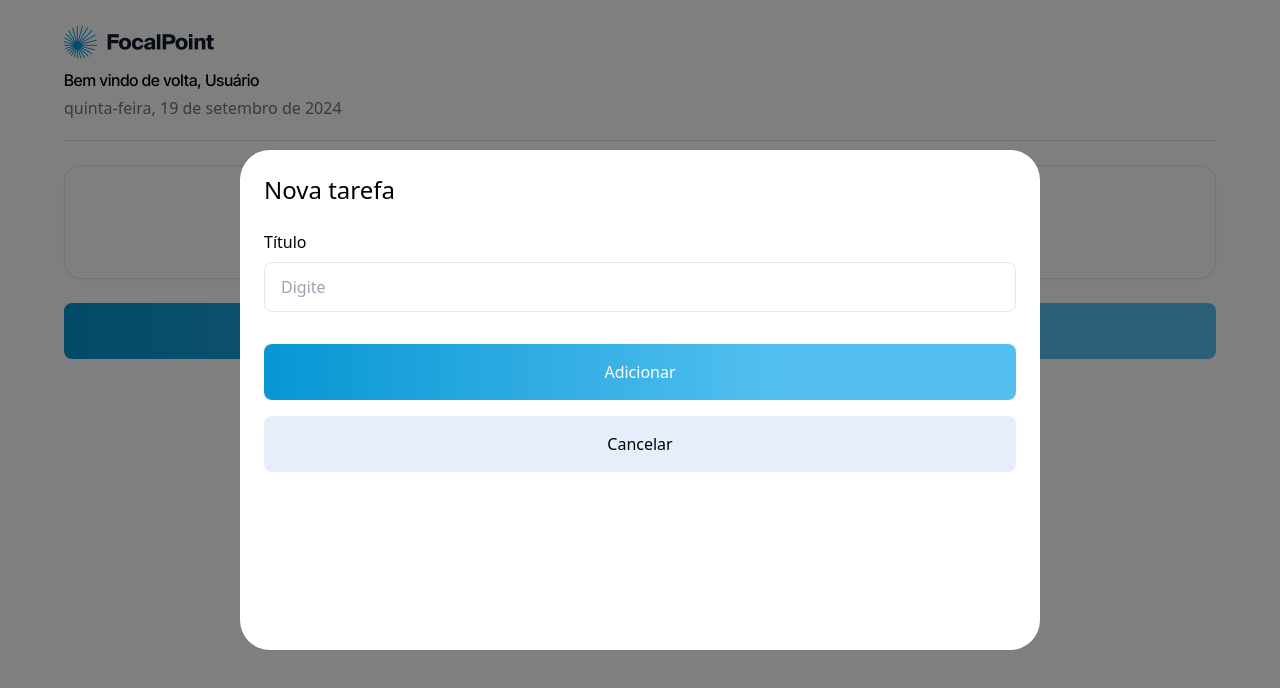
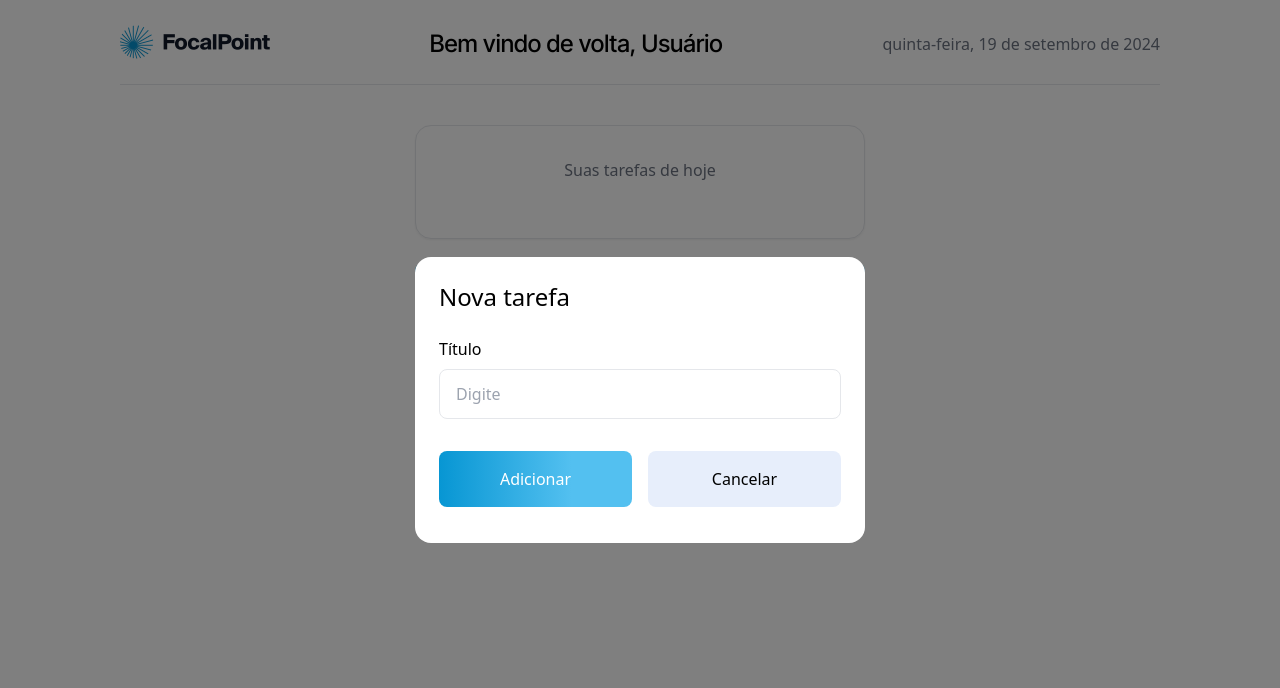
Before and after one commit to Israelkilday/TEST, a Next.js app: page / in a window 1280 px wide. Both pictures are taken after a click on the button "Adicionar nova tarefa". Shown: the top 688 px of the page. Built offline with nearby package versions, Linux system fonts and the light colour scheme.

Commit message:
style: add lauout desktop

```diff
--- a/app/(home)/page.tsx
+++ b/app/(home)/page.tsx
@@ -3,9 +3,9 @@
 import Image from "next/image";
 import { useState } from "react";
 import Modal from "react-modal";
-import ModalDetails from "../components/ModalDetails";
 import Header from "../components/Header";
 import ModalDelete from "../components/ModalDelete";
+import ModalAddTasks from "../components/ModalAddTasks";
 
 interface Taskprops {
   id: number;
@@ -114,30 +114,32 @@ export default function Home() {
       <Header />
 
       {/* Tarefas pendentes */}
-      <section className="my-6 rounded-2xl border border-solid p-8 shadow-sm">
+      <section className="my-6 flex-col items-center justify-center rounded-2xl border border-solid p-8 shadow-sm lg:mx-auto lg:mt-10 lg:flex lg:w-[450px]">
         {(tasks.length === 0 ||
           checkedTasks.some((checked) => !checked) ||
           !checkedTasks.some((checked) => checked)) && (
-          <>
+          <div className="lg:w-full">
             <h2 className="pb-6 text-center text-gray-500">
               Suas tarefas de hoje
             </h2>
             {renderTasks(false)}
-          </>
+          </div>
         )}
         {checkedTasks.some((checked) => checked) && (
-          <>
+          <div className="lg:w-full">
             <h2 className="py-6 text-center text-gray-500">
               Suas tarefas finalizadas
             </h2>
             {renderTasks(true)}
-          </>
+          </div>
         )}
       </section>
 
-      <button onClick={() => openModal("details")} className="add_btn">
-        Adicionar nova tarefa
-      </button>
+      <div className="items-center lg:mx-auto lg:w-[450px]">
+        <button onClick={() => openModal("details")} className="add_btn">
+          Adicionar nova tarefa
+        </button>
+      </div>
 
       {modal && (
         <Modal
@@ -145,10 +147,10 @@ export default function Home() {
           style={modaStyles}
           onRequestClose={closeModal}
           contentLabel="To do list"
-          className="h-full w-full bg-white outline-none lg:fixed lg:left-[50%] lg:top-[50%] lg:max-h-[500px] lg:max-w-[800px] lg:translate-x-[-50%] lg:translate-y-[-50%] lg:rounded-[30px]"
+          className={`h-full w-full bg-white outline-none lg:fixed lg:left-[50%] lg:top-[50%] lg:max-w-[450px] lg:translate-x-[-50%] lg:translate-y-[-50%] lg:rounded-2xl ${modalType === "delete" ? "lg:max-h-[232px]" : "lg:max-h-[286px]"}`}
         >
           {modalType === "details" && (
-            <ModalDetails
+            <ModalAddTasks
               closeModal={closeModal}
               newTask={newTask}
               setNewTask={setNewTask}
--- a/app/components/Header.tsx
+++ b/app/components/Header.tsx
@@ -9,8 +9,8 @@ const Header = () => {
   });
 
   return (
-    <main>
-      <section className="border-b border-solid pb-5">
+    <header>
+      <section className="justify-between border-b border-solid pb-5 lg:mx-14 lg:flex lg:pb-4">
         <Image
           src={"/logo.png"}
           width={150}
@@ -19,13 +19,13 @@ const Header = () => {
           className="mb-2"
         />
 
-        <h1 className="pb-1 font-primary font-medium">
+        <h1 className="pb-1 font-primary text-2xl font-medium lg:pt-1">
           Bem vindo de volta, Usuário
         </h1>
 
-        <p className="text-gray-500">{currentDate}</p>
+        <p className="text-base text-gray-500 lg:pt-2">{currentDate}</p>
       </section>
-    </main>
+    </header>
   );
 };
 
--- a/app/components/ModalDetails.tsx
+++ b/app/components/ModalAddTasks.tsx
@@ -7,7 +7,7 @@ interface ModalDetailsProps {
   newTask: string;
 }
 
-const ModalDetails: React.FC<ModalDetailsProps> = ({
+const ModalAddTasks: React.FC<ModalDetailsProps> = ({
   closeModal,
   newTask,
   setNewTask,
@@ -29,15 +29,12 @@ const ModalDetails: React.FC<ModalDetailsProps> = ({
         />
       </section>
 
-      <section className="mt-8 flex flex-col gap-4">
+      <section className="mt-8 flex flex-col gap-4 lg:flex-row">
         <button onClick={addTask} className="add_btn">
           Adicionar
         </button>
 
-        <button
-          onClick={closeModal}
-          className="w-full cursor-pointer rounded-lg bg-[#e7eefb] px-6 py-4 text-center font-medium"
-        >
+        <button onClick={closeModal} className="cancel_btn">
           Cancelar
         </button>
       </section>
@@ -45,4 +42,4 @@ const ModalDetails: React.FC<ModalDetailsProps> = ({
   );
 };
 
-export default ModalDetails;
+export default ModalAddTasks;
--- a/app/components/ModalDelete.tsx
+++ b/app/components/ModalDelete.tsx
@@ -3,9 +3,6 @@ import { MouseEventHandler } from "react";
 interface ModalDeleteProps {
   closeModal: MouseEventHandler<HTMLButtonElement>;
   deleteTask: () => void;
-  // addTask: MouseEventHandler<HTMLButtonElement>;
-  // setNewTask: Dispatch<SetStateAction<string>>;
-  // newTask: string;
 }
 
 const ModalDelete: React.FC<ModalDeleteProps> = ({
@@ -22,7 +19,7 @@ const ModalDelete: React.FC<ModalDeleteProps> = ({
         </p>
       </div>
 
-      <section className="flex flex-col gap-4">
+      <section className="flex flex-col gap-4 lg:flex-row">
         <button
           onClick={deleteTask}
           className="w-full cursor-pointer rounded-lg bg-[linear-gradient(90deg,#D30707_0%,#F05353_68.65%)] px-6 py-4 text-center font-medium text-white"
@@ -30,10 +27,7 @@ const ModalDelete: React.FC<ModalDeleteProps> = ({
           Deletar
         </button>
 
-        <button
-          onClick={closeModal}
-          className="w-full cursor-pointer rounded-lg bg-[#e7eefb] px-6 py-4 text-center font-medium"
-        >
+        <button onClick={closeModal} className="cancel_btn">
           Cancelar
         </button>
       </section>
--- a/app/globals.css
+++ b/app/globals.css
@@ -3,26 +3,15 @@
 @tailwind utilities;
 
 :root {
-  --background: #ffffff;
-  --foreground: #171717;
-
   --font-inter-tight: "Inter Tight", sans-serif;
-  --font-orbitron: "Orbitron", sans-serif;
-}
-
-@media (prefers-color-scheme: dark) {
-  :root {
-    --background: #0a0a0a;
-    --foreground: #ededed;
-  }
 }
 
 @layer base {
-  body {
-    background: var(--background);
-  }
-
   .add_btn {
     @apply w-full cursor-pointer rounded-lg bg-[linear-gradient(90deg,#0796D3_0%,#53C0F0_68.65%)] px-6 py-4 text-center font-medium text-white;
   }
+
+  .cancel_btn {
+    @apply w-full cursor-pointer rounded-lg bg-[#e7eefb] px-6 py-4 text-center font-medium;
+  }
 }
--- a/tailwind.config.ts
+++ b/tailwind.config.ts
@@ -20,13 +20,12 @@ const config: Config = {
       },
     },
     extend: {
-      colors: {
-        background: "var(--background)",
-        foreground: "var(--foreground)",
-      },
+      colors: {},
       fontFamily: {
         primary: "var(--font-inter-tight)",
-        logoGuys: "var(--font-orbitron)",
+      },
+      boxShadow: {
+        custom: "0px 24px 48px -12px rgba(16, 24, 40, 0.18)",
       },
     },
   },
```
